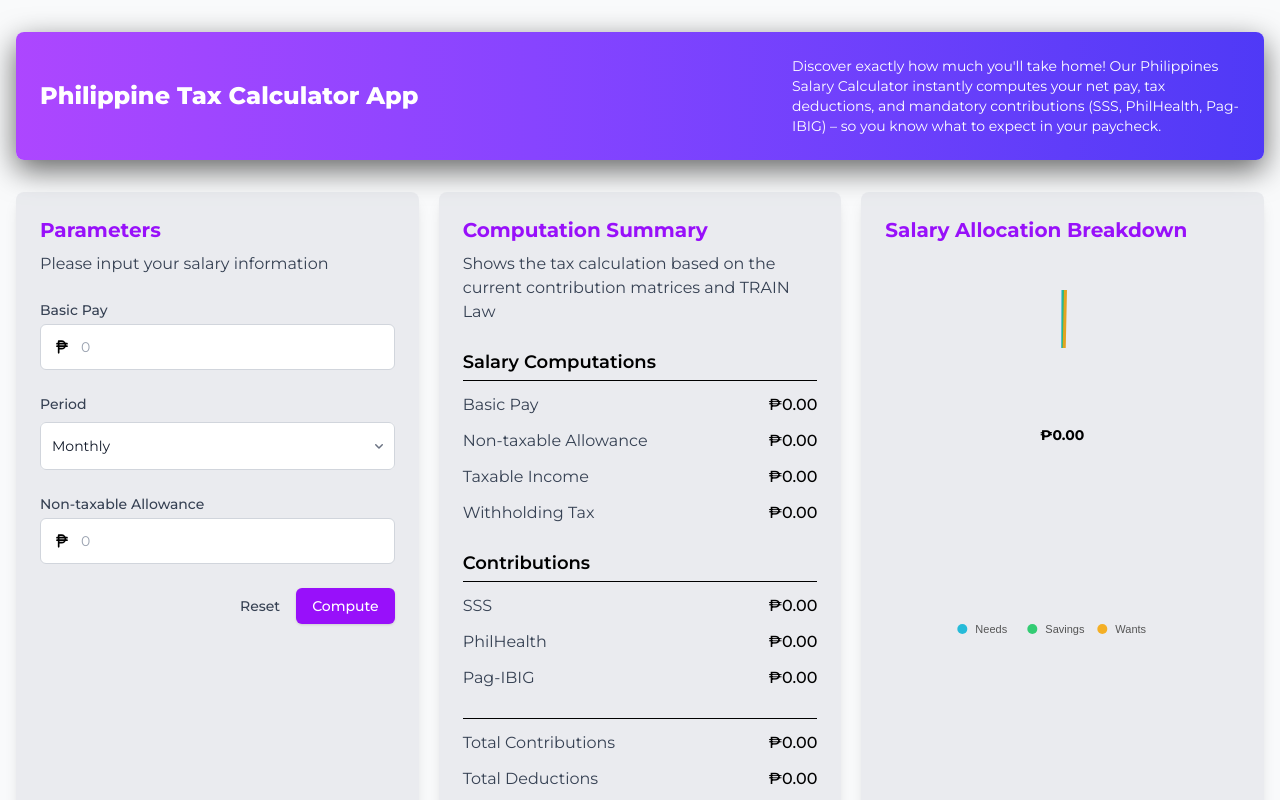
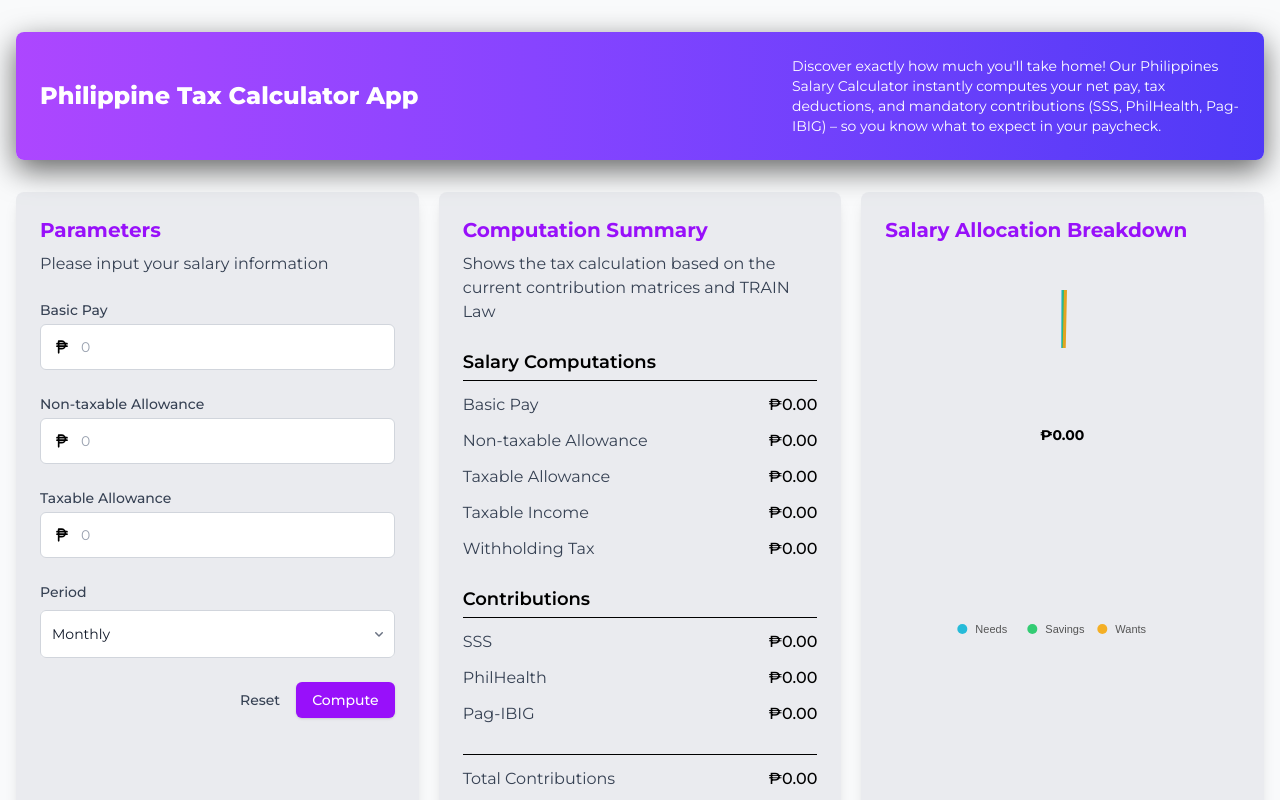
Before and after one commit to JTdev-hub/ph-tax-calculator-app, a React (Vite) app: page / in a window 1280 px wide. Shown: the top 800 px of the page. Built offline with nearby package versions, Linux system fonts and the light colour scheme.

Commit message:
Added taxableAllowance

```diff
--- a/src/class/Salary.ts
+++ b/src/class/Salary.ts
@@ -10,6 +10,7 @@ class Salary {
   _salary: number;
   _annualSalary: number;
   _nonTaxableAllowance: number;
+  _taxableAllowance: number;
 
   applicableTaxBracket: TaxBracket;
   applicablePhilhealthBracket: PhilhealthBracket;
@@ -19,6 +20,7 @@ class Salary {
   constructor(salary: SalaryInformation) {
     this._salary = salary.salary * salary.period;
     this._nonTaxableAllowance = salary.nonTaxableAllowance * salary.period;
+    this._taxableAllowance = salary.taxableAllowance * salary.period;
     this._annualSalary = this._salary * 12;
     this.applicableTaxBracket = this.findBracket(
       Salary.TAX_BRACKETS,
@@ -229,6 +231,10 @@ class Salary {
     return this._nonTaxableAllowance;
   }
 
+  get taxableAllowance(): number {
+    return this._taxableAllowance;
+  }
+
   get annualSalary(): number {
     return this._annualSalary;
   }
@@ -268,7 +274,8 @@ class Salary {
 
   computeTaxableIncome(): number {
     const taxableIncome =
-      this.salary -
+      this.salary +
+      this.taxableAllowance -
       (this.computeSSSContribution() +
         this.computePagIbigContribution() +
         this.computePhilHealthContribution());
--- a/src/components/Parameters.tsx
+++ b/src/components/Parameters.tsx
@@ -18,6 +18,7 @@ const Parameters = ({ onCompute }: Props) => {
   let salaryObj = salary(defaultSalaryInformation);
   const [salaryInput, setSalaryInput] = useState<string>("");
   const [nonTaxableAllownace, setNonTaxableAllowance] = useState<string>("");
+  const [taxableAllowance, setTaxableAllowance] = useState<string>("");
   const [periodSelect, setPeriodSelect] = useState<number>(1);
 
   const handleNumericChange =
@@ -48,12 +49,16 @@ const Parameters = ({ onCompute }: Props) => {
         nonTaxableAllowance: nonTaxableAllownace
           ? parseInt(nonTaxableAllownace.replace(/,/g, ""), 10)
           : 0,
+        taxableAllowance: taxableAllowance
+          ? parseInt(taxableAllowance.replace(/,/g, ""), 10)
+          : 0,
         period: periodSelect,
       });
       onCompute({
         taxableIncome: salaryObj.computeTaxableIncome(),
         salary: salaryObj.salary,
         nonTaxableAllowance: salaryObj.nonTaxableAllowance,
+        taxableAllowance: salaryObj.taxableAllowance,
         monthlyEstimatedTax: salaryObj.computeMonthlyTax(),
         sssContribution: salaryObj.computeSSSContribution(),
         pagIbigContribution: salaryObj.computePagIbigContribution(),
@@ -83,7 +88,7 @@ const Parameters = ({ onCompute }: Props) => {
           <p className="text-gray-700 mb-6">
             Please input your salary information
           </p>
-
+          {/*Basic Pay InputBox */}
           <InputBox
             inputBox={{
               id: "basicPay",
@@ -91,6 +96,30 @@ const Parameters = ({ onCompute }: Props) => {
               value: salaryInput,
             }}
             handleOnChange={handleNumericChange(setSalaryInput)}
+          >
+            {<TbCurrencyPeso className="text-black" size={20} />}
+          </InputBox>
+
+          {/*Non-Taxable Allowance InputBox */}
+          <InputBox
+            inputBox={{
+              id: "nonTaxableAllowance",
+              fieldName: "Non-taxable Allowance",
+              value: nonTaxableAllownace,
+            }}
+            handleOnChange={handleNumericChange(setNonTaxableAllowance)}
+          >
+            {<TbCurrencyPeso className="text-black" size={20} />}
+          </InputBox>
+
+          {/*Taxable Allowance InputBox */}
+          <InputBox
+            inputBox={{
+              id: "taxableAllowance",
+              fieldName: "Taxable Allowance",
+              value: taxableAllowance,
+            }}
+            handleOnChange={handleNumericChange(setTaxableAllowance)}
           >
             {<TbCurrencyPeso className="text-black" size={20} />}
           </InputBox>
@@ -124,17 +153,6 @@ const Parameters = ({ onCompute }: Props) => {
             </div>
           </div>
 
-          <InputBox
-            inputBox={{
-              id: "nonTaxableAllowance",
-              fieldName: "Non-taxable Allowance",
-              value: nonTaxableAllownace,
-            }}
-            handleOnChange={handleNumericChange(setNonTaxableAllowance)}
-          >
-            {<TbCurrencyPeso className="text-black" size={20} />}
-          </InputBox>
-
           <div className="flex justify-end items-center">
             <button
               type="button"
--- a/src/constants/Constants.ts
+++ b/src/constants/Constants.ts
@@ -10,7 +10,9 @@ import {
 export const salaryComputations: ComputationKeys[] = [
   { label: "Basic Pay", key: "salary" },
   { label: "Non-taxable Allowance", key: "nonTaxableAllowance" },
+  { label: "Taxable Allowance", key: "taxableAllowance" },
   { label: "Taxable Income", key: "taxableIncome" },
+
   { label: "Withholding Tax", key: "monthlyEstimatedTax" },
 ];
 
@@ -39,6 +41,7 @@ export const computationLabelKeys: ComputationLabelKeys = {
 export const defaultComputedSalary: ComputedSalary = {
   salary: 0,
   nonTaxableAllowance: 0,
+  taxableAllowance: 0,
   taxableIncome: 0,
   monthlyEstimatedTax: 0,
   sssContribution: 0,
@@ -57,6 +60,7 @@ export const PERIOD: Period[] = [
 export const defaultSalaryInformation: SalaryInformation = {
   salary: 0,
   nonTaxableAllowance: 0,
+  taxableAllowance: 0,
   period: 1,
 };
 
--- a/src/types/global.ts
+++ b/src/types/global.ts
@@ -35,6 +35,7 @@ export interface ComputationKeys {
 export interface ComputedSalary {
   salary: number;
   nonTaxableAllowance: number;
+  taxableAllowance: number;
   taxableIncome: number;
   monthlyEstimatedTax: number;
   sssContribution: number;
@@ -60,6 +61,7 @@ export interface Computations {
 export const defaultComputedSalary: ComputedSalary = {
   salary: 0,
   nonTaxableAllowance: 0,
+  taxableAllowance: 0,
   taxableIncome: 0,
   monthlyEstimatedTax: 0,
   sssContribution: 0,
@@ -78,6 +80,7 @@ export interface Period {
 export interface SalaryInformation {
   salary: number;
   nonTaxableAllowance: number;
+  taxableAllowance: number;
   period: number;
 }
 
```
